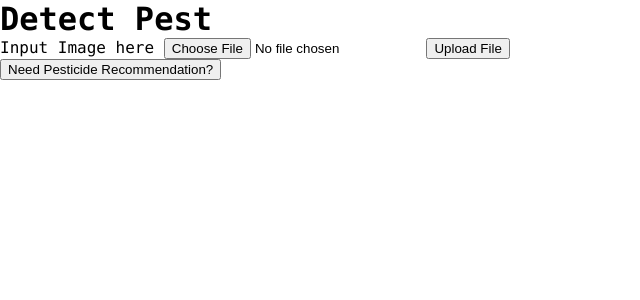
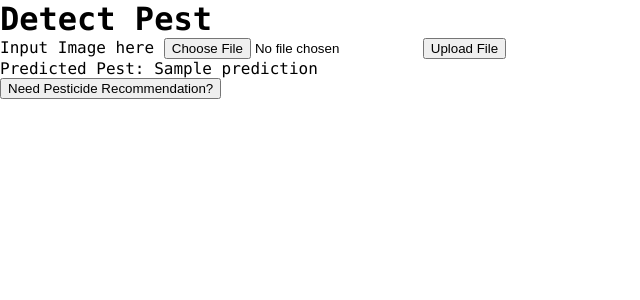
Before and after one commit to GeorgeLifinRell/pestcontrol-html, a Flask app: template templates/detect-pest.html in a window 1280 px wide. Shown: the part 67-367 px from the top of the page, without its empty margins (0-640 px from the left). Run offline with Flask 3, Linux system fonts and the light colour scheme; the template is opened without the code that fills it: most values are stand-ins (such as "Sample title", 1, 10 or a date in 2020).

Commit message:
Detection working in console
Need to add stylings
Yet to parse the output from the api and display it in the webpage

```diff
--- a/app.py
+++ b/app.py
@@ -4,7 +4,7 @@ from keras.preprocessing import image
 import numpy as np
 
 # Load the trained model
-model_path = './models/Resnet pest.h5'
+model_path = './models/res.h5'
 try:
     model = load_model(model_path)
     print("Model loaded successfully.")
@@ -61,6 +61,7 @@ def detect_pest():
 @app.route('/detect-pest', methods=['GET', 'POST'])
 def upload_file():
     if request.method == 'POST':
+        pest_names = ['aphids', 'armyworm', 'beetle', 'bollworm', 'grasshopper', 'mites', 'mosquito', 'sawfly', 'stem borer']
         try:
             file = request.files['file']
             if file:
@@ -70,12 +71,16 @@ def upload_file():
                 if prediction is not None:
                     print("Prediction:", prediction)
                     # Convert prediction to human-readable format if needed
-                    return render_template('detect-pest.html', prediction=prediction)
+                    # Find the index with the maximum value
+                    max_index = np.argmax(prediction)
+                    pest_predicted = pest_names[max_index]
+                    print(pest_predicted)
+                    return render_template('detect-pest.html', prediction=pest_predicted)
                 else:
-                    return render_template('detect-pest.html', prediction="Error processing image.")
+                    return render_template('detect-pest.html', error="Error processing image.")
         except Exception as e:
             print("Error uploading file:", e)
-            return render_template('detect-pest.html', prediction="Error uploading file.")
+            return render_template('detect-pest.html', error="Error uploading file.")
     return render_template('detect-pest.html')
 
 if __name__ == '__main__':
--- a/templates/detect-pest.html
+++ b/templates/detect-pest.html
@@ -28,13 +28,21 @@
     </nav>
     <h1>Detect Pest</h1>
 
-    <div>
-        <label for="fileInput">Input Image here</label>
+    <div class="flex">
+      <label for="fileInput">Input Image here
         <input type="file" id="fileInput">
+      </label>
         <button onclick="uploadFile()">Upload File</button>
     </div>
 
-    <div id="predictions"></div>
+    <div id="predictions">
+      {% if prediction %}
+        <p>Predicted Pest: {{ prediction }}</p>
+      {% endif %}
+      {% if error %}
+        <p>Error: {{ error }}</p>
+      {% endif %}
+    </div>
 
     <button onclick="requestRecommendation()">Need Pesticide Recommendation?</button>
     <script>
```
